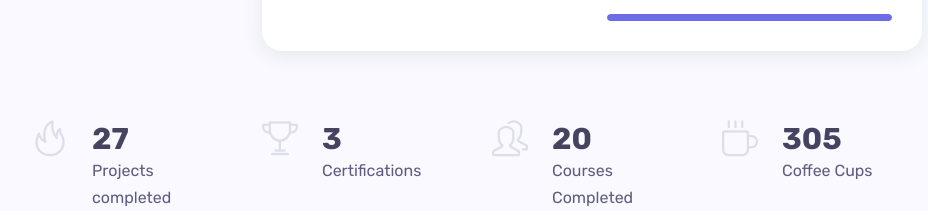
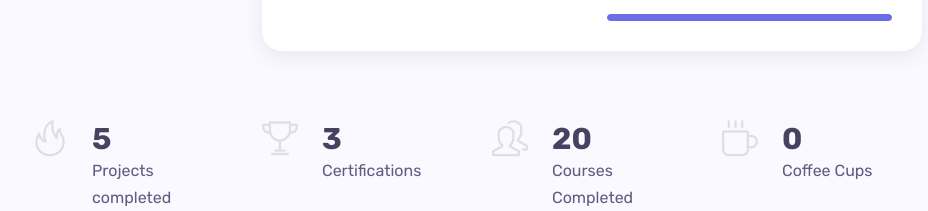
Before and after one commit to rubenandre/rubensilva.dev, a plain HTML site: page index.html in a window 1280 px wide. Shown: the part 1189-1400 px from the top of the page, without its empty margins (308-1236 px from the left). Drawn offline with Linux system fonts and the light colour scheme.

Commit message:
feat(about-me): changed about me section

```diff
--- a/index.html
+++ b/index.html
@@ -1,7 +1,6 @@
 <!DOCTYPE html>
 <html lang="en-US">
 
-<!-- Mirrored from pxltheme.com/html/bolby/demo/index.html by HTTrack Website Copier/3.x [XR&CO'2014], Mon, 11 May 2020 02:37:01 GMT -->
 <head>
 	<meta http-equiv="Content-Type" content="text/html; charset=UTF-8">
 	<title>Rúben Silva - Portfolio</title>
@@ -262,7 +261,7 @@
 					<div class="fact-item">
 						<span class="icon icon-fire"></span>
 						<div class="details">
-							<h3 class="mb-0 mt-0 number"><em class="count">27</em></h3>
+							<h3 class="mb-0 mt-0 number"><em class="count">5</em></h3>
 							<p class="mb-0">Projects completed</p>
 						</div>
 					</div>
@@ -298,7 +297,7 @@
 					<div class="fact-item">
 						<span class="icon icon-cup"></span>
 						<div class="details">
-							<h3 class="mb-0 mt-0 number"><em class="count">305</em></h3>
+							<h3 class="mb-0 mt-0 number"><em class="count">∞</em></h3>
 							<p class="mb-0">Coffee Cups</p>
 						</div>
 					</div>
```
